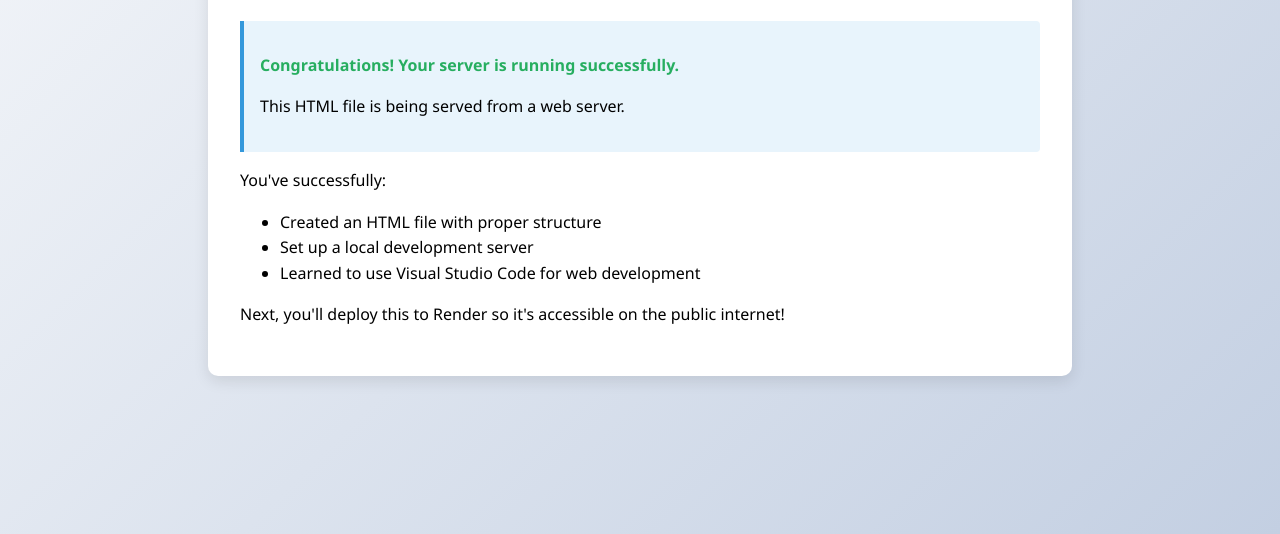
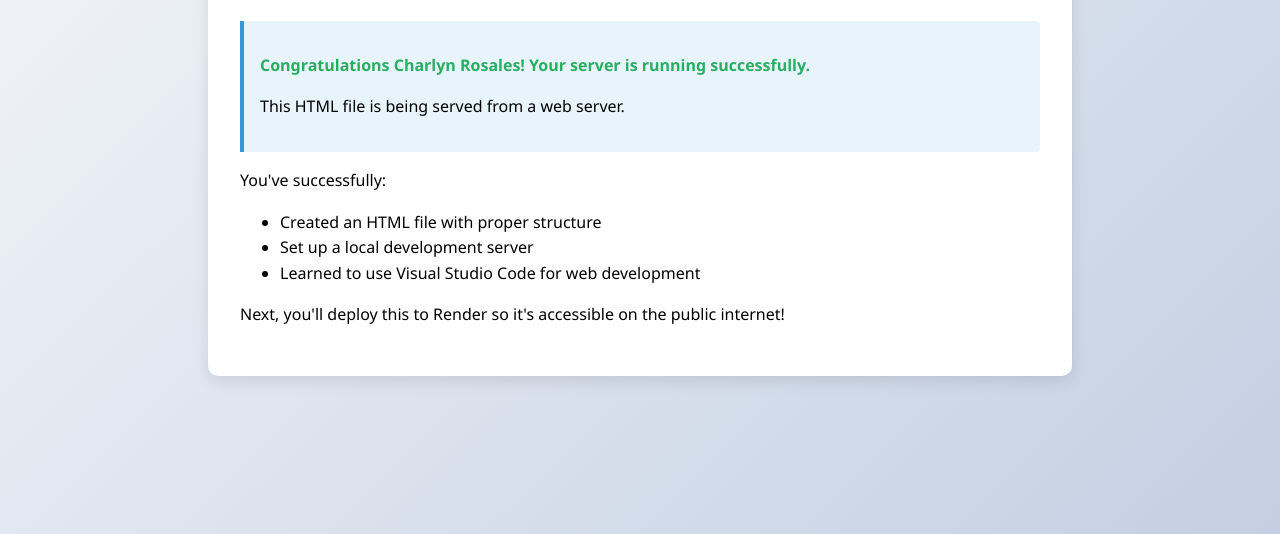
Before and after one commit to dearcharlyn/my-first-server, a plain HTML site: page index.html in a window 1280 px wide. Shown: the part 266-800 px from the top of the page. Drawn offline with Linux system fonts and the light colour scheme.

Commit message:
Update index.html
Added my name in the Welcome Message

```diff
--- a/index.html
+++ b/index.html
@@ -91,7 +91,7 @@
 
       <div class="step">
         <p class="success">
-          Congratulations! Your server is running successfully.
+          Congratulations Charlyn Rosales! Your server is running successfully.
         </p>
 
         <p>This HTML file is being served from a web server.</p>
```
